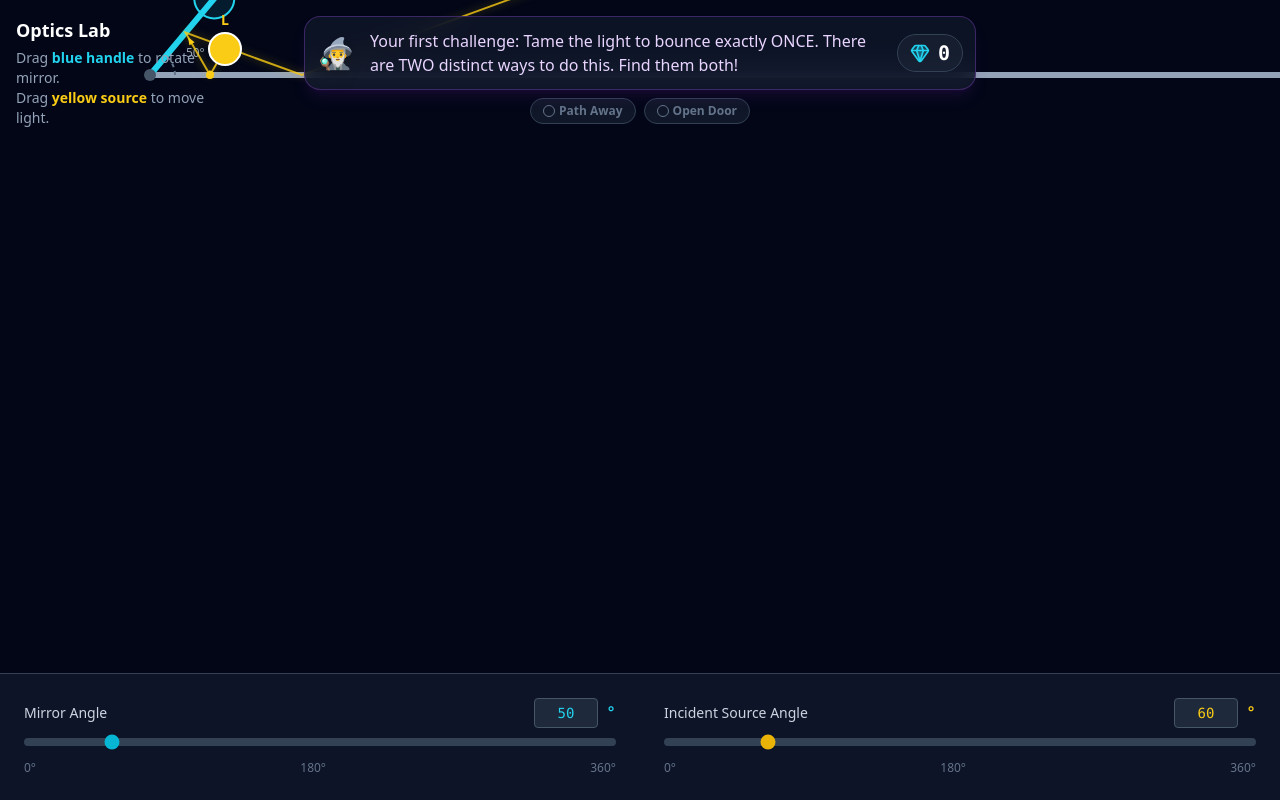
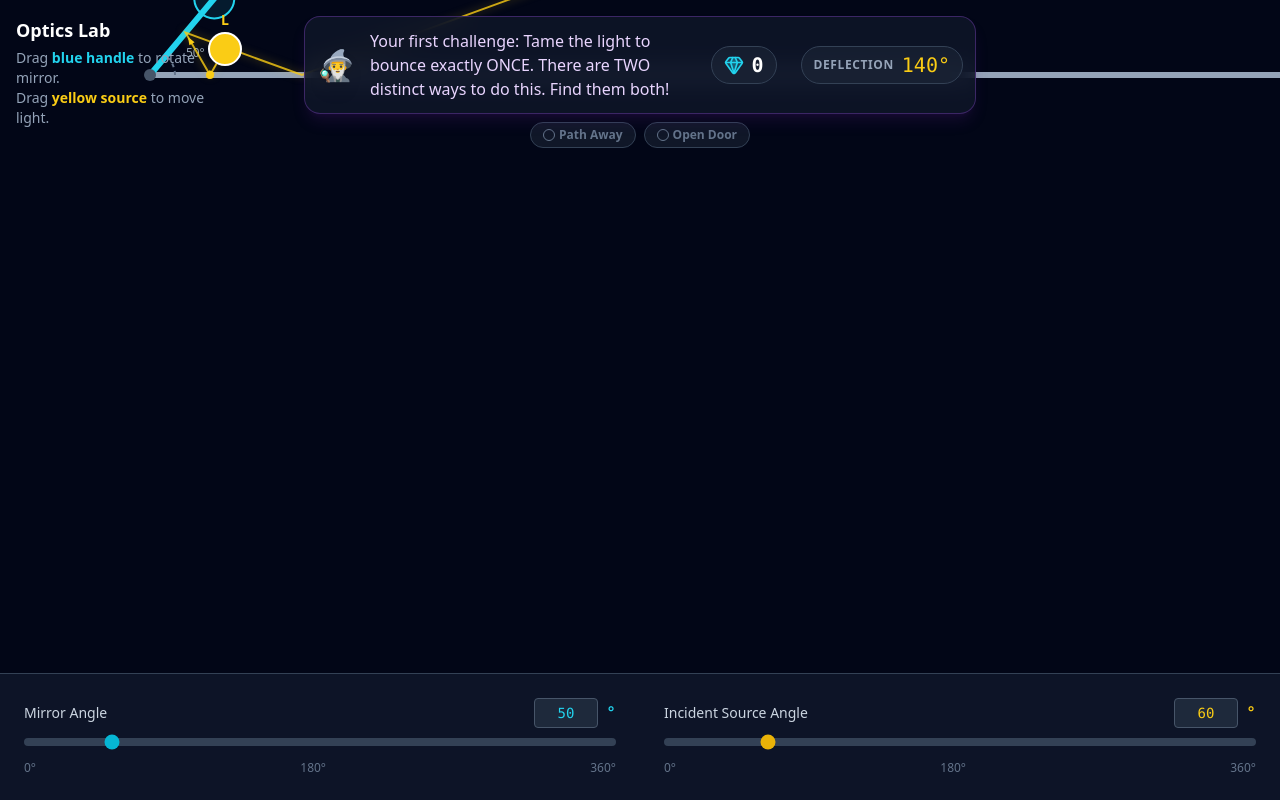
Before and after one commit to puneetgarg80/two-mirrors, a React (Vite) app: page / in a window 1280 px wide. Both pictures are taken after a click on the button "Start Journey". Built offline with nearby package versions, Linux system fonts and the light colour scheme.

Commit message:
feat: Add calculation and display for the ray's deflection angle

```diff
--- a/App.tsx
+++ b/App.tsx
@@ -42,10 +42,11 @@ export default function App() {
 
   const [wizardText, setWizardText] = useState(WIZARD_MESSAGES.intro);
   const [showToast, setShowToast] = useState<string | null>(null);
+  const [deflectionAngle, setDeflectionAngle] = useState(0);
 
   // --- Game Logic Engine ---
   useEffect(() => {
-    if (!gameState.started || gameState.challenge === 4) return;
+    if (!gameState.started) return;
 
     // 1. Reconstruct Simulation for Logic Check
     const infiniteLength = 50000;
@@ -83,6 +84,27 @@ export default function App() {
     // Count Reflections: Path includes Start, Bounces..., End.
     // Reflections = Path.length - 2
     const reflectionCount = Math.max(0, path.length - 2);
+
+    // Calculate Deflection
+    let currentDeflection = 0;
+    if (path.length >= 2) {
+      const lastPt = path[path.length - 1];
+      const prevPt = path[path.length - 2];
+      // Final ray angle
+      const finalAngleRad = Math.atan2(lastPt.y - prevPt.y, lastPt.x - prevPt.x);
+      const finalAngleDeg = (finalAngleRad * 180) / Math.PI;
+
+      // Initial ray angle is 'rayAngle'
+
+      // Deflection is difference.
+      // Normalize to -180 to 180 or 0 to 360
+      let diff = finalAngleDeg - rayAngle;
+      // Normalize to 0-360 positive
+      diff = (diff + 360) % 360;
+
+      currentDeflection = diff;
+    }
+    setDeflectionAngle(currentDeflection);
 
     // 2. Evaluate Challenges
     if (gameState.challenge === 1) {
@@ -211,6 +233,11 @@ export default function App() {
               <Gem className="text-cyan-400 w-5 h-5 fill-cyan-400/20" />
               <span className="font-bold font-mono text-xl">{gameState.jewels}</span>
             </div>
+            {/* Deflection Display */}
+            <div className="flex items-center gap-2 bg-slate-800/50 px-3 py-1 rounded-full border border-slate-700 ml-2">
+              <span className="text-slate-400 text-xs uppercase tracking-wider font-bold">Deflection</span>
+              <span className="font-mono text-xl text-yellow-400">{Math.round(deflectionAngle)}°</span>
+            </div>
           </div>
 
           {/* Objective Tracker */}
```
